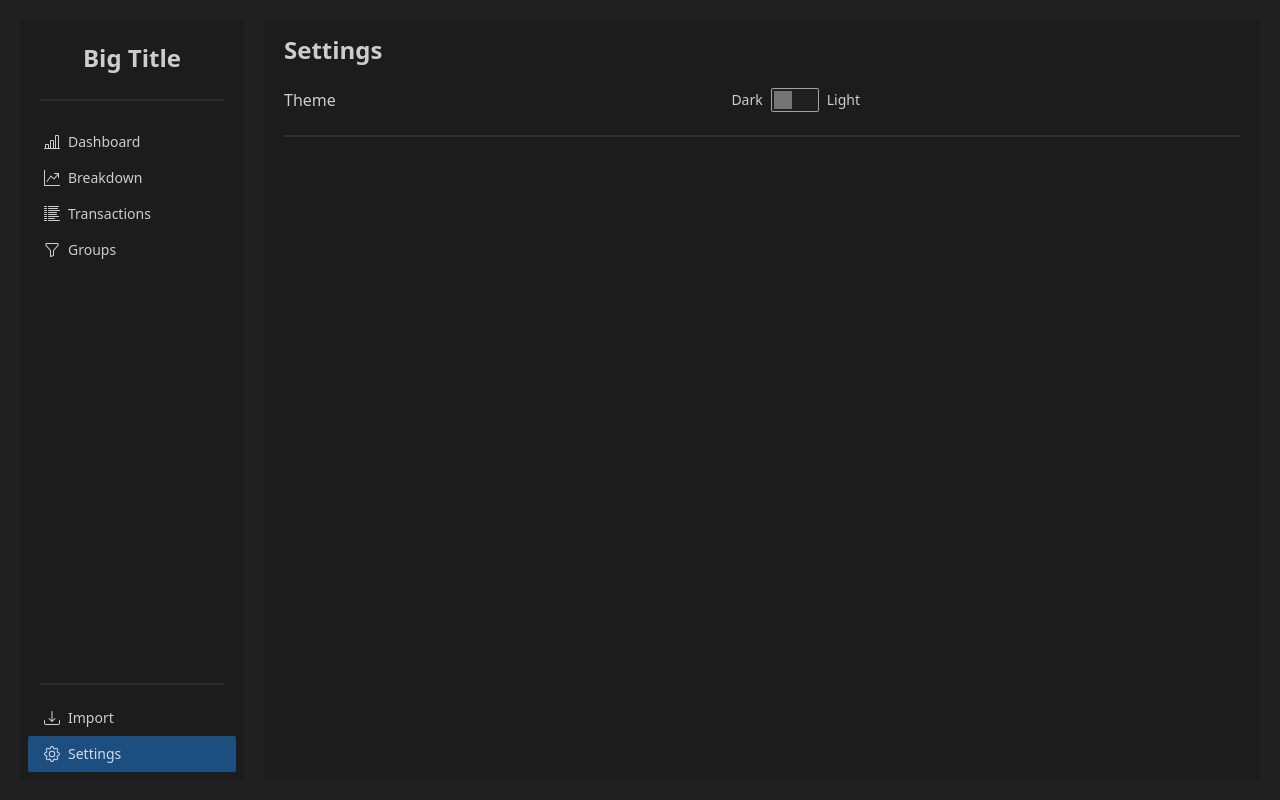
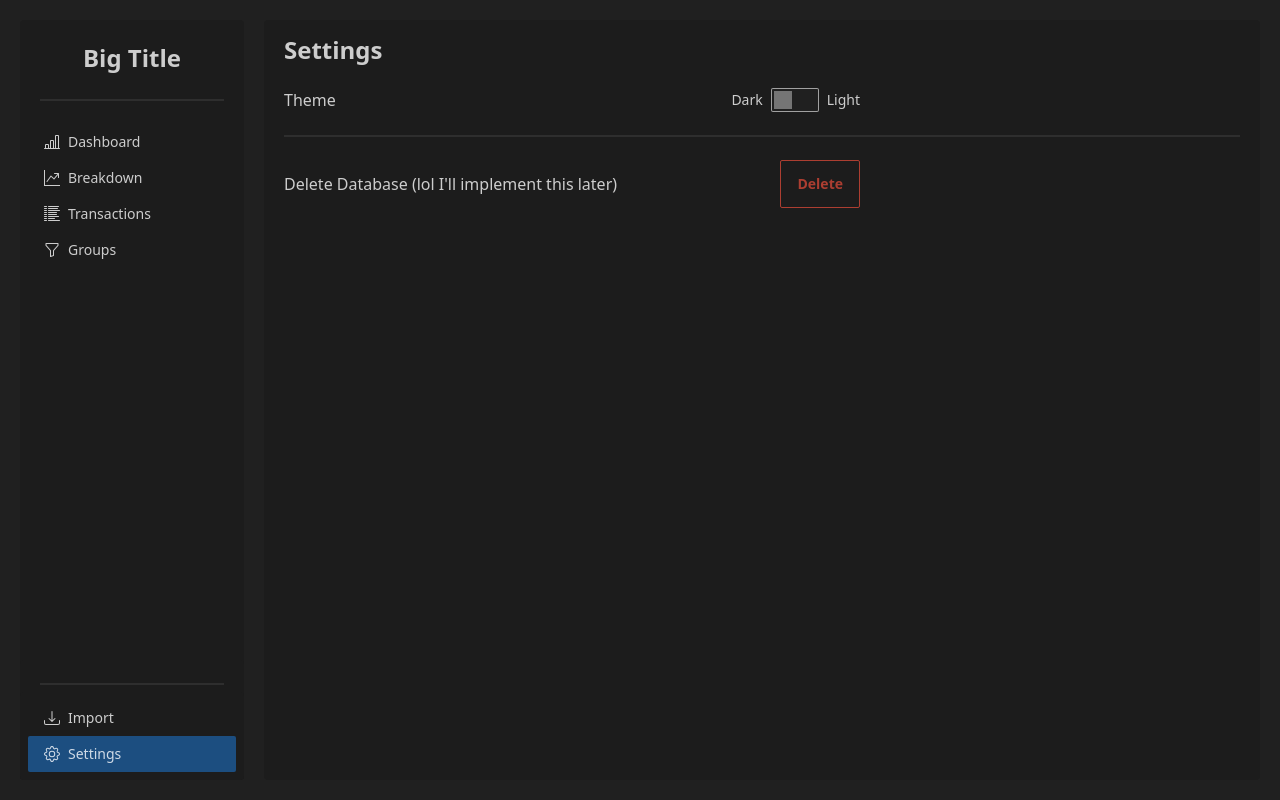
Before and after one commit to Ajdj100/Financial-App-3, a Vue app: page /Setting in a window 1280 px wide. Built offline with nearby package versions, Linux system fonts and the light colour scheme; what tauri-plugin-sql-api would draw is missing.

Commit message:
Added some random buttons to settings page

```diff
--- a/src/views/settings.vue
+++ b/src/views/settings.vue
@@ -1,7 +1,18 @@
+<script setup>
+import { db } from '@/main';
+
+async function deleteDatabase() {
+
+}
+
+</script>
+
+
 <template>
     <div class="bg-base-200 rounded-box px-5 py-3 w-full h-full">
         <h1>Settings</h1>
         <div class="py-5">
+            <!-- theme -->
             <div class="flex items-center justify-between max-w-xl">
                 <h3>Theme</h3>
                 <label class="flex cursor-pointer items-center gap-2">
@@ -11,6 +22,11 @@
                 </label>
             </div>
             <div class="divider"></div>
+            <!-- database stuff -->
+            <div class="flex items-center justify-between max-w-xl">
+                <h3>Delete Database (lol I'll implement this later)</h3>
+                <button class="btn btn-outline btn-error">Delete</button>
+            </div>
         </div>
     </div>
 </template>
```
